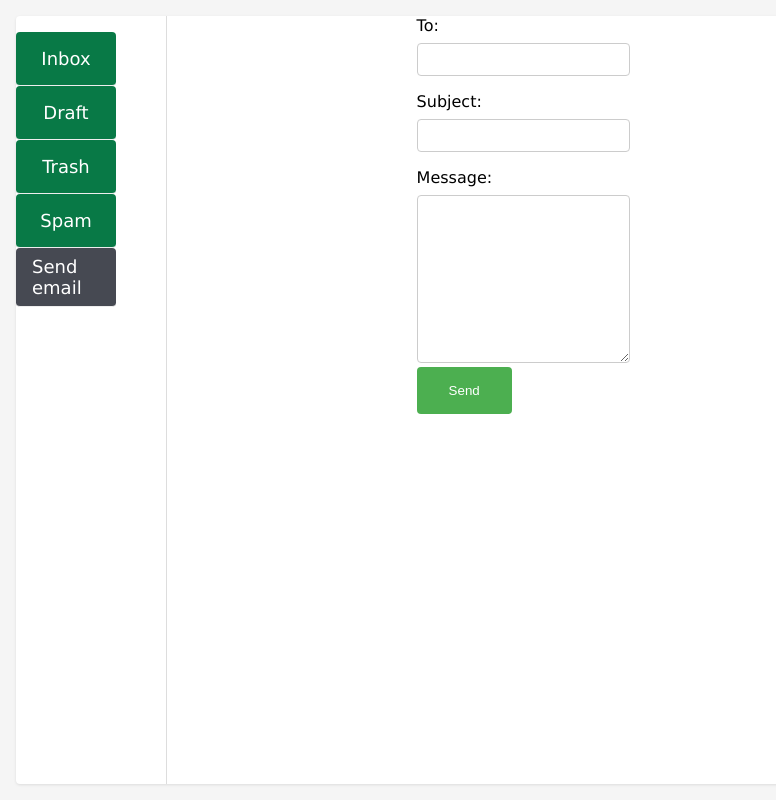
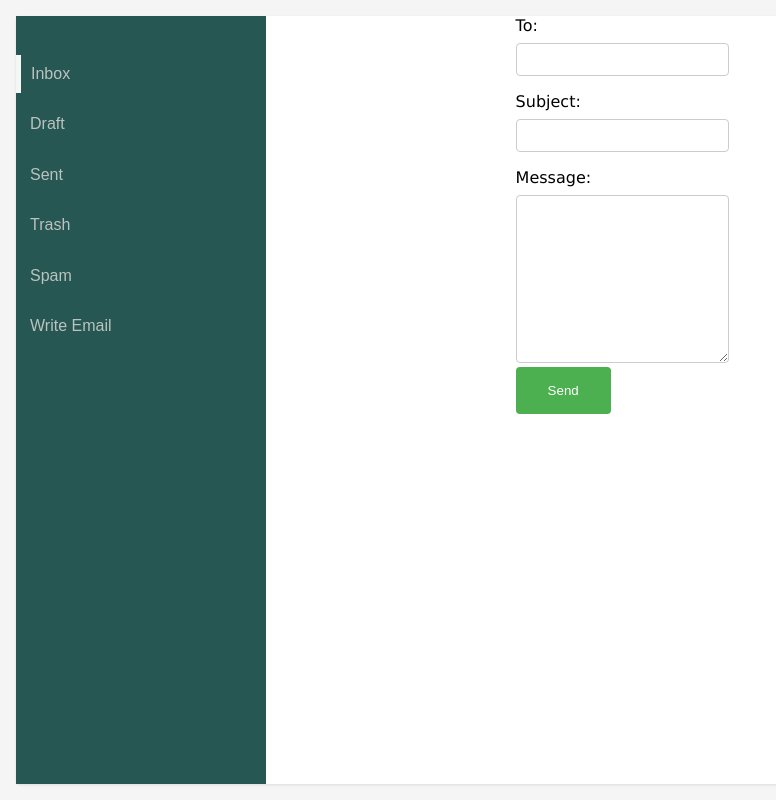
Before and after one commit to AmerYassir/Simple-Email-Web-App, a Flask app: page /send in a window 1280 px wide. Shown: the whole page, without its empty margins (0-776 px from the left). Run offline with Flask 3, Linux system fonts and the light colour scheme.

Commit message:
UPDATE: added sending emails logic

```diff
--- a/data_access.py
+++ b/data_access.py
@@ -4,11 +4,11 @@ class DataAccess:
     def __init__(self, db_name='email_app.db'):
         self.db_name = db_name
 
-    def get_user_by_username(self, username):
+    def get_user_by_email(self, email):
         try:
             with sqlite3.connect(self.db_name) as conn:
                 cursor = conn.cursor()
-                cursor.execute("SELECT * FROM users WHERE username=?", (username,))
+                cursor.execute("SELECT * FROM users WHERE email=?", (email,))
                 user = cursor.fetchone()
                 return user
         except sqlite3.Error as e:
--- a/static/send.css
+++ b/static/send.css
@@ -53,43 +53,53 @@ body {
     background-color: #45A049; /* Green darken */
   }
 
-  nav {
-    width: 150px;
-    padding: 1rem 0;
-    border-right: 1px solid #ddd;
-  }
 
-  nav ul {
-    list-style: none;
-    margin: 0;
-    padding: 0;
-  }
-
-  nav button {
-    padding: 1rem 1rem;
-    cursor: pointer;
-    border-bottom: 1px solid #eee;
-    font-size: large;
-    width: 100px;
-    background-color: rgb(8, 121, 70);
-    font-family: Verdana, Geneva, Tahoma, sans-serif;
-    text-align: center;
-  }
-
-  nav button.active {
-    background-color: #8a06ba;
-  }
   .message-body{
     position: relative;
     left: 20%;
     font-family: Verdana, Geneva, Tahoma, sans-serif;
   }
-  .send-button{
-    background-color: rgb(70, 73, 82);
-    padding: 0.5rem 1rem;
-    text-align: left;
+
+  .sidebar {
+    width: 250px;
+    background-color: #265753;
   }
-  .send-button:hover{
-    background-color: black;
+
+  .sidebar-nav {
+    list-style: none;
+    padding: 20px 0;
+  }
+
+  .sidebar-nav li {
+    margin-bottom: 10px;
+    padding-top: 1%;
 
   }
+
+  .sidebar-nav a {
+    display: block;
+    color: #bbc3c0;
+    text-decoration: none;
+    padding: 10px;
+    border-left: 4px solid transparent;
+  }
+
+  .sidebar-nav a.active {
+    border-left-color: #f3f8f5;
+    border-left-width: 5px;
+  }
+
+  .sidebar-nav a:hover {
+    background-color: #dddddd;
+    color: #4CAF50;
+    font-weight: bold;
+  }
+  .sidebar-nav a:hover span {
+    transform: scale(1.2);
+    font-weight: bold;
+    display: inline-block;
+  }
+  .sidebar-nav button{
+    background-color: #5ac742;
+
+  }
--- a/templates/send.html
+++ b/templates/send.html
@@ -8,17 +8,19 @@
 </head>
 <body>
   <div class="container">
-    <nav>
-      <ul>
-      <a href="/inbox"><button type="button">Inbox</button></a>
-      <a href="/draft"><button type="button">Draft</button></a>
-      <a href="/trash"><button type="button">Trash</button></a>
-      <a href="/spam"><button type="button">Spam</button></a>
-      <a href="/send"><button type="button" class="send-button">Send email</button></a>
+    <nav class="sidebar">
+      <ul class="sidebar-nav">
+          <li><a href="/inbox" class="active"><span>Inbox</span></a></li>
+          <li><a href="/draft"><span>Draft</span></a></li>
+          <li><a href="/sent"><span>Sent</span></a></li>
+          <li><a href="/trash"><span>Trash</span></a></li>
+          <li><a href="/spam"><span>Spam</span></a></li>
+          <li><a href="/send"><span>Write Email</span></a></li>
       </ul>
+
     </nav>
     <div class="message-body">
-      <form id="email-form">
+      <form action="/send" id="email-form" method="post">
         <label for="to">To:</label>
         <input type="email" id="to" name="to" required>
         <br>
```
Also changed, not shown: email_app.db (added).
